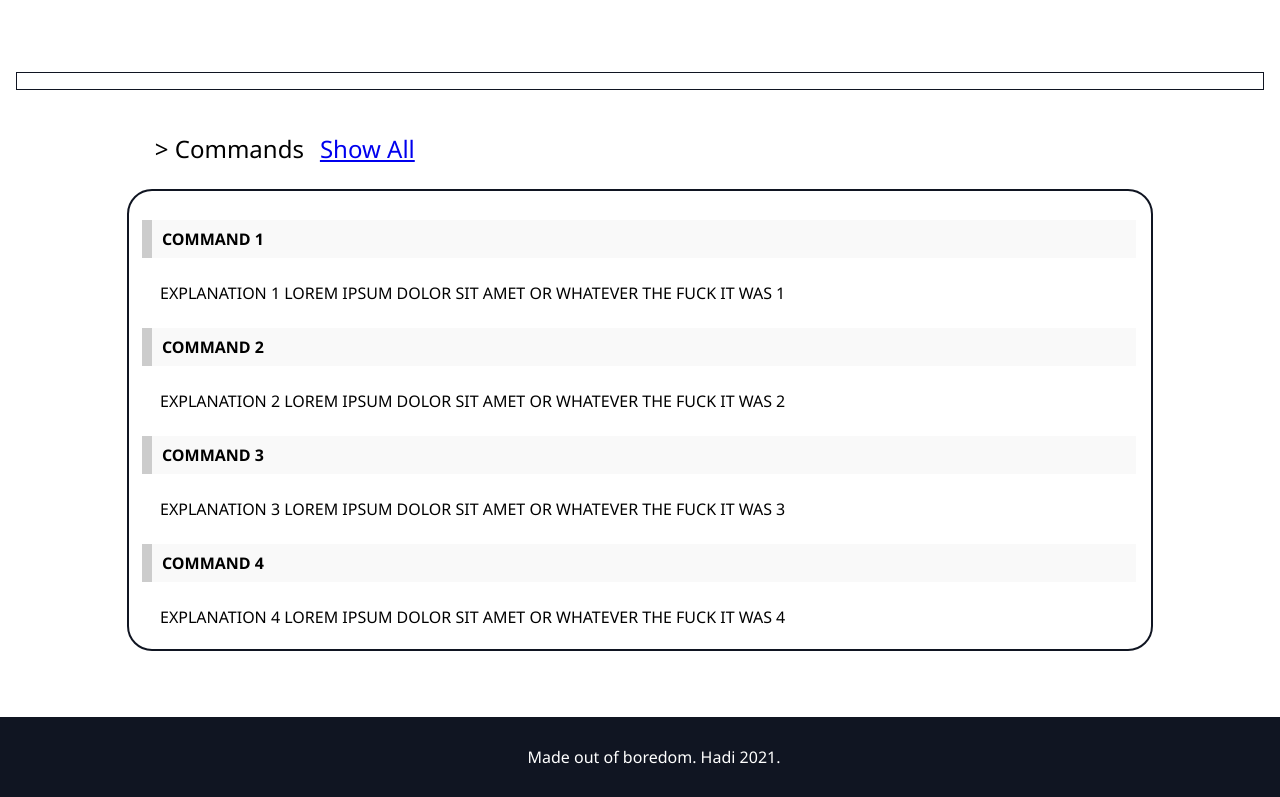
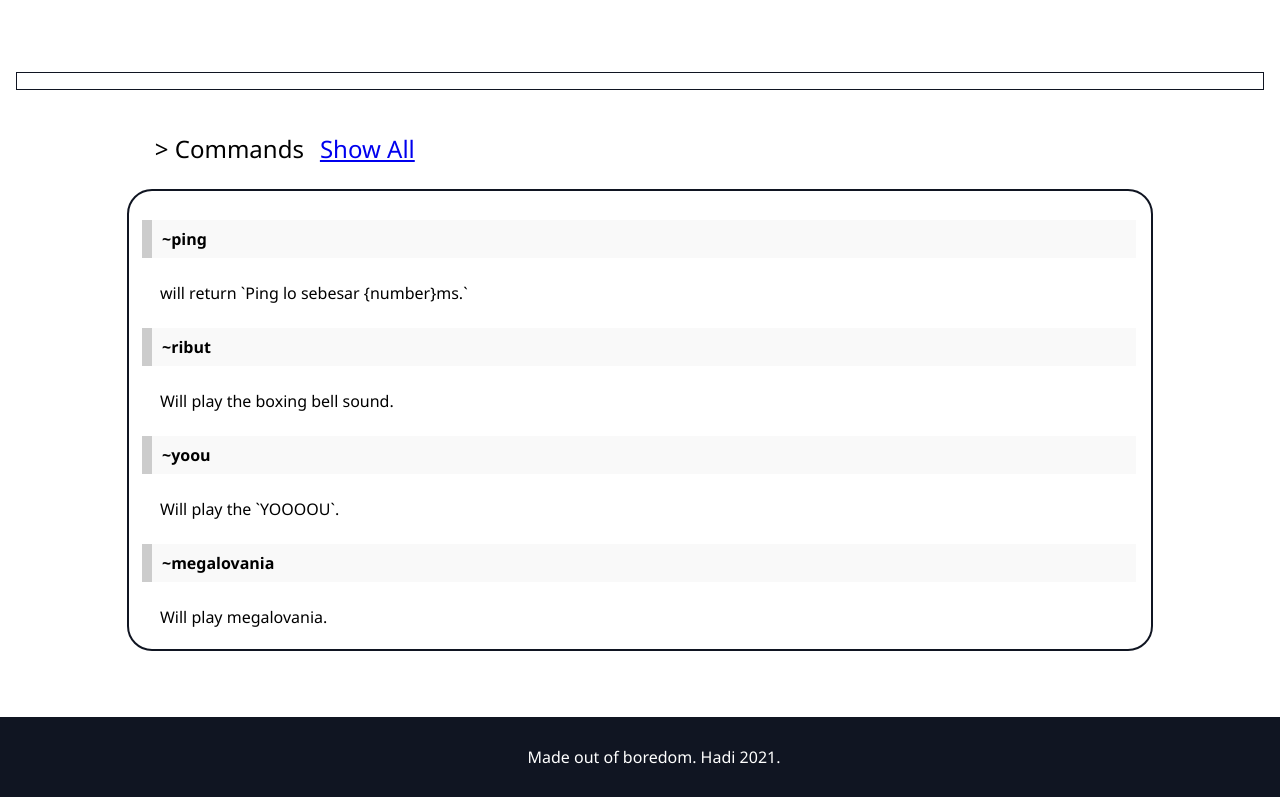
Before and after one commit to idahdam/bot-diprat-docs, a React (Create React App) app: page / in a window 1280 px wide. Shown: the part 913-1710 px from the top of the page. Built offline with nearby package versions, Linux system fonts and the light colour scheme.

Commit message:
releases and notfound

```diff
--- a/src/App.js
+++ b/src/App.js
@@ -1,23 +1,25 @@
-import { BrowserRouter as Router, Switch, Route } from 'react-router-dom';
+import { BrowserRouter, Switch, Route } from 'react-router-dom';
 import { Navbar, Footer } from './components';
 import Home from './pages/homepage/home';
 import Commands from './pages/commands/commands';
 import SubmitIdeas from './pages/submit-ideas/submit-ideas';
+import NotFound from './pages/notfound/notfoundpls';
+import Releases from './pages/releases/releases';
 
 
 function App() {
   return (
-    <Router>
+    <BrowserRouter>
       <Navbar/>
       <Switch>
         <Route exact path="/" component= {Home}/>
         <Route exact path="/commands" component= {Commands}/>
-      <Route exact path="/commands/math" component= {Commands}/>
-      <Route exact path="/commands/math" component= {Commands}/>
+        <Route exact path="/releases" component= {Releases}/>
         <Route exact path="/submit-ideas" component= {SubmitIdeas}/>
+        <Route component= {NotFound}/>
       </Switch>
       <Footer/>
-    </Router>
+    </BrowserRouter>
   );
 }
 
--- a/src/components/index.js
+++ b/src/components/index.js
@@ -5,3 +5,4 @@ export { default as Footer } from './footer/footer';
 export { default as Infomponents } from './infomponents/info';
 export { default as CommandsComponent } from './commandsComponent/commandsComponent';
 export { default as SocialsComponent } from './socialsComponents/socials';
+export { default as NotFound } from './notfound/notfound';
--- a/src/components/navbar/navbar.js
+++ b/src/components/navbar/navbar.js
@@ -45,6 +45,9 @@ const Navbar = () => {
                                 <NavLinks to="/commands">Commands</NavLinks>
                             </NavItem>
                             <NavItem>
+                                <NavLinks to="/releases">Releases</NavLinks>
+                            </NavItem>
+                            <NavItem>
                                 <NavLinks to="/submit-ideas">Submit Ideas</NavLinks>
                             </NavItem>
                         </NavMenu>
--- /dev/null
+++ b/src/components/notfound/notfound.js
@@ -0,0 +1,11 @@
+import React from 'react'
+
+const NotFound = () => {
+    return(
+        <>
+            not found
+        </>
+    )
+}
+
+export default NotFound;
--- a/src/pages/homepage/data.js
+++ b/src/pages/homepage/data.js
@@ -5,10 +5,11 @@ export const BannerData = {
 };
 
 export const Command =
-	[{command:'COMMAND 1', expl:'EXPLANATION 1 LOREM IPSUM DOLOR SIT AMET OR WHATEVER THE FUCK IT WAS 1'},
-	{command:'COMMAND 2', expl:'EXPLANATION 2 LOREM IPSUM DOLOR SIT AMET OR WHATEVER THE FUCK IT WAS 2'},
-	{command:'COMMAND 3', expl:'EXPLANATION 3 LOREM IPSUM DOLOR SIT AMET OR WHATEVER THE FUCK IT WAS 3'},
-	{command: 'COMMAND 4', expl: 'EXPLANATION 4 LOREM IPSUM DOLOR SIT AMET OR WHATEVER THE FUCK IT WAS 4'}
+[
+	{command:'~ping', expl:'will return `Ping lo sebesar {number}ms.`'},
+	{command:'~ribut', expl:'Will play the boxing bell sound.'},
+	{command:'~yoou', expl:'Will play the `YOOOOU`.'},
+	{command:'~megalovania', expl:'Will play megalovania.'},
 ]
 
 export const InfoData =
--- /dev/null
+++ b/src/pages/notfound/data.js
@@ -0,0 +1,5 @@
+export const BannerData = {
+    "title" : "Not Found",
+    "body" : "Hmm... try to go to other page... I guess??",
+    "button" : "Add this bot to your discord server!"
+};
--- /dev/null
+++ b/src/pages/notfound/notfoundpls.js
@@ -0,0 +1,12 @@
+import React from 'react';
+import { NotFound } from '../../components';
+
+const NotFoundComponent = () => {
+    return(
+        <>
+            <NotFound/>
+        </>
+    )
+}
+
+export default NotFoundComponent;
--- /dev/null
+++ b/src/pages/releases/data.js
@@ -0,0 +1,5 @@
+export const BannerData = {
+    "title" : "Releases",
+    "body" : "Latest news on the bot.",
+    "button" : "Add this bot to your discord server!"
+};
--- /dev/null
+++ b/src/pages/releases/releases.js
@@ -0,0 +1,13 @@
+import React from 'react'
+import { Banner } from '../../components';
+import { BannerData } from './data'
+
+const Releases = () => {
+    return(
+        <>
+            <Banner data={BannerData}/>
+        </>
+    )
+}
+
+export default Releases;
```
Also changed, not shown: src/components/notfound/notfound.elements.js (added), 1 other file (tests, documents, lock files or other folders). Lines whose indentation alone changed are shown as unchanged.
